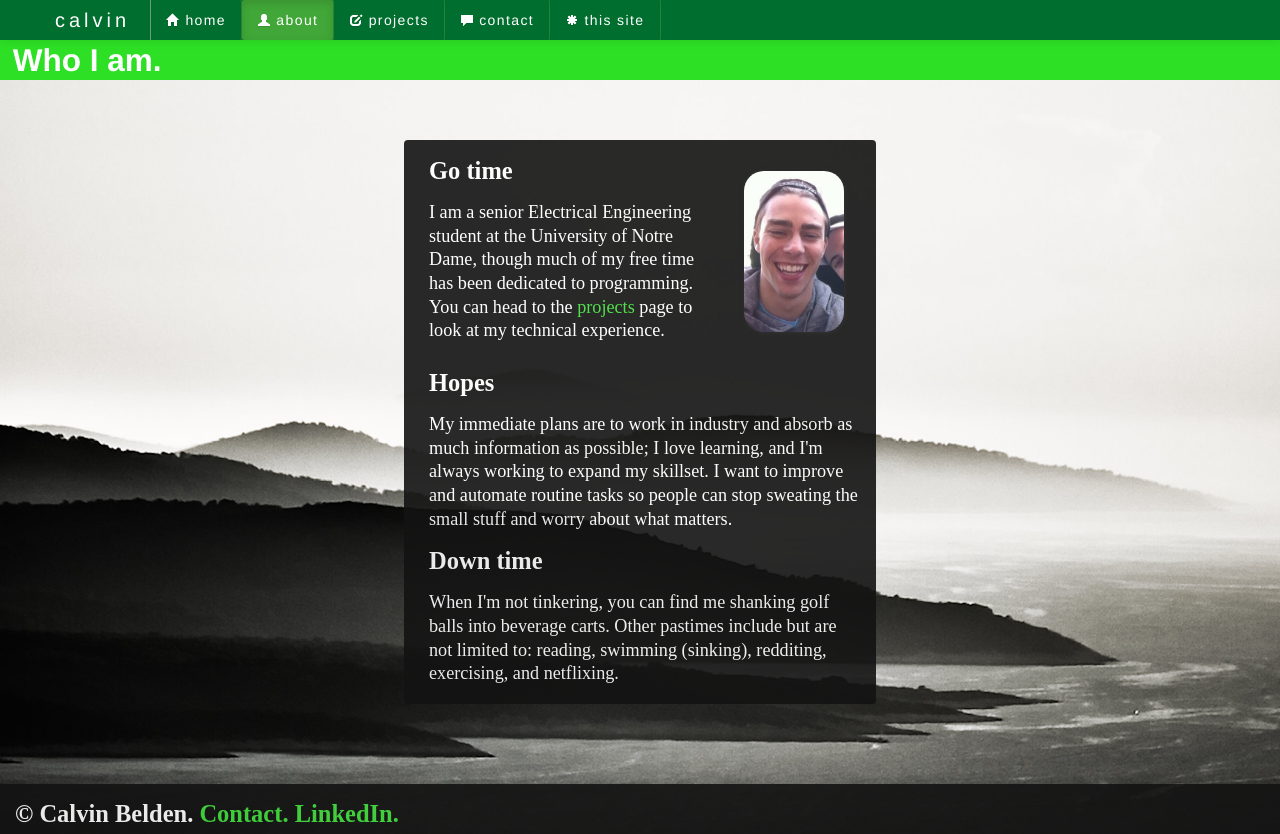
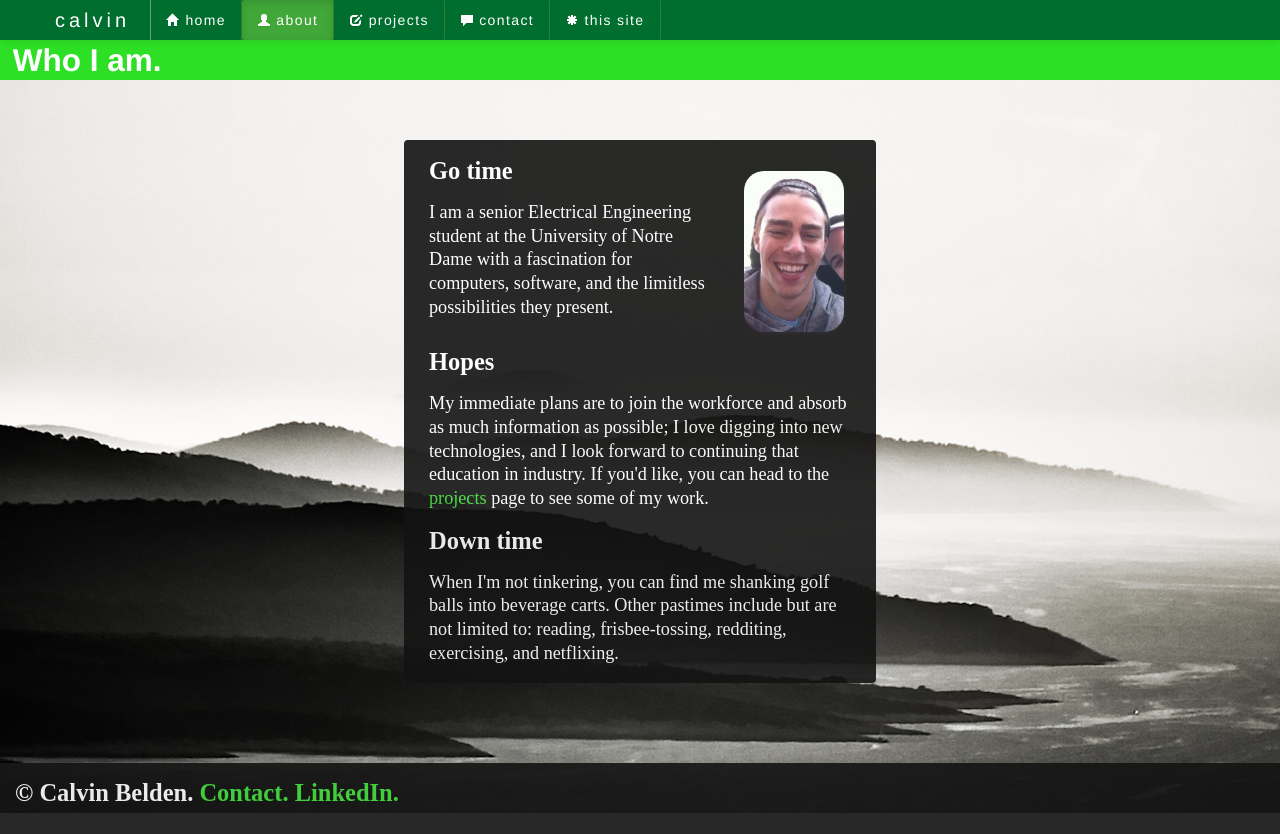
Before and after one commit to cbelden/MySite, a Flask app: page /about in a window 1280 px wide. After the commit the page ends 813 px from the top, so only its background shows below. Run offline with Flask 2, Linux system fonts and the light colour scheme; some libraries are stand-ins or nearby versions; some web fonts are replaced.

Commit message:
edited about page

```diff
--- a/mysite/templates/about.html
+++ b/mysite/templates/about.html
@@ -18,7 +18,7 @@
     <div class="about-container">
         <h3>Go time</h3>
         <p>
-            I am a senior Electrical Engineering student at the University of Notre Dame, though much of my free time has been dedicated to programming.  You can head to the <a href="/projects">projects</a> page to look at my technical experience.
+            I am a senior Electrical Engineering student at the University of Notre Dame with a fascination for computers, software, and the limitless possibilities they present.
         </p>
     </div>
     <div class="selfie-wrap">
@@ -29,12 +29,12 @@
 
     <h3>Hopes</h3>
     <p>
-        My immediate plans are to work in industry and absorb as much information as possible; I love learning, and I'm always working to expand my skillset.  I want to improve and automate routine tasks so people can stop sweating the small stuff and worry about what matters.
+        My immediate plans are to join the workforce and absorb as much information as possible; I love digging into new technologies, and I look forward to continuing that education in industry.  If you'd like, you can head to the <a href="/projects">projects</a> page to see some of my work.
     </p>
 
     <h3>Down time</h3>
     <p>
-        When I'm not tinkering, you can find me shanking golf balls into beverage carts.  Other pastimes include but are not limited to: reading, swimming (sinking), redditing, exercising, and netflixing.
+        When I'm not tinkering, you can find me shanking golf balls into beverage carts.  Other pastimes include but are not limited to: reading, frisbee-tossing, redditing, exercising, and netflixing.
     </p>
 </div> <!-- .main-container -->
 {% endblock %}
```
